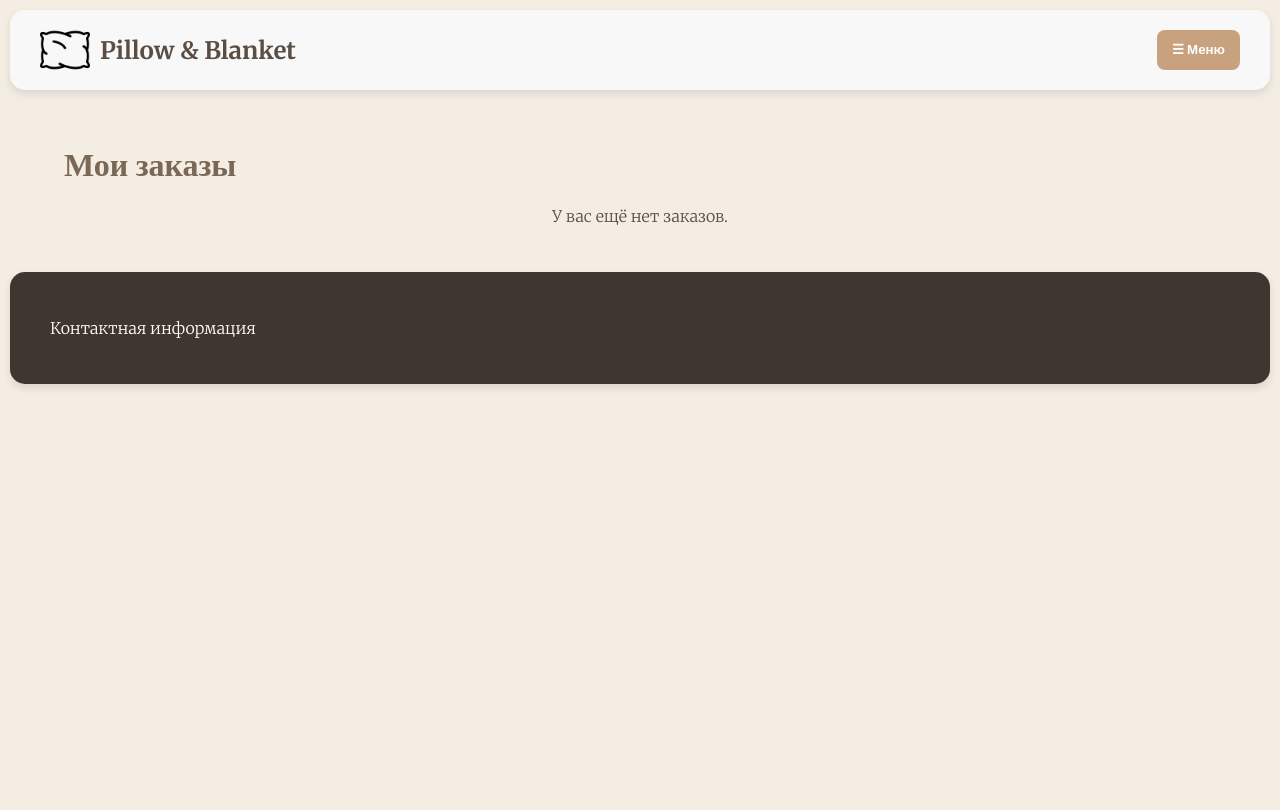
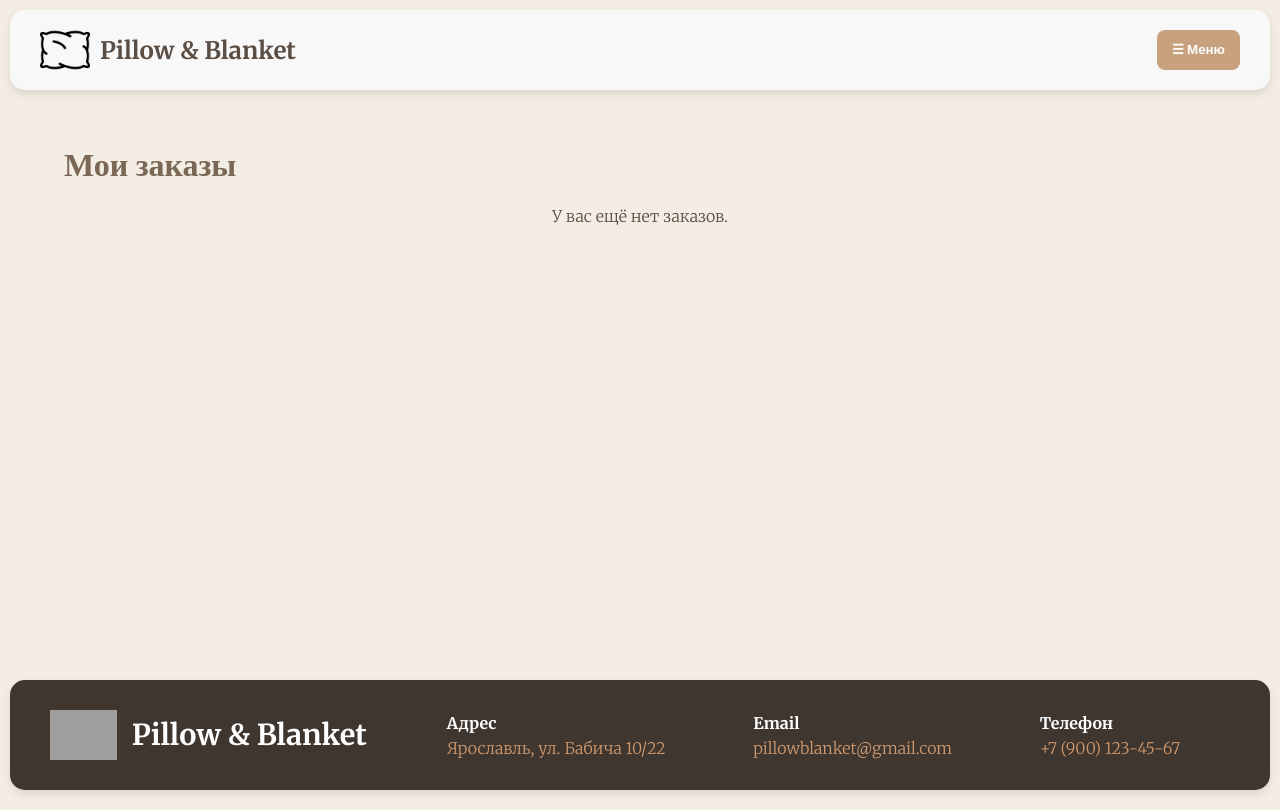
Before and after one commit to Crucio-o/pr, a PHP site: page /zakaz.php in a window 1280 px wide. Run offline with PHP 8.4, Linux system fonts and the light colour scheme; a user stored in the database is signed in; data comes from the database, SQL or seed files in the repository; data that the repository does not hold is empty; grey boxes are pictures that could not be loaded.

Commit message:
Update zakaz.php

```diff
--- a/zakaz.php
+++ b/zakaz.php
@@ -57,11 +57,14 @@ foreach ($rows as $row) {
     <link href="https://fonts.googleapis.com/css2?family=Playfair+Display:wght@400;700&family=Merriweather:wght@300;700&family=Poppins:wght@300;600&display=swap" rel="stylesheet">
 </head>
 <body>
+<div class="wrapper">
+<header>
 
-<header>
         <div class="logo">
-            <img src="img/logo.png">
-            Pillow & Blanket
+            <a href="index.php" style="text-decoration: none; color: inherit; display: flex; align-items: center;">
+                <img src="img/logo.png">
+                Pillow & Blanket
+            </a>
         </div>
         <button class="menu-button" onclick="toggleMenu()">☰ Меню</button>
         <nav>
@@ -115,9 +118,29 @@ foreach ($rows as $row) {
     <?php endif; ?>
 </main>
 
-<footer>
-        <p>Контактная информация</p>
+<footer id="contacts">
+    <div class="footer-container">
+        <div class="footer-logo">
+            <img src="img/logo_negate.png" alt="Pillow & Blanket">
+            <span class="company-name">Pillow & Blanket</span>
+        </div>
+        <div class="footer-contacts">
+            <div class="contact-item">
+                <span class="label">Адрес</span>
+                <span class="value">Ярославль, ул. Бабича 10/22</span>
+            </div>
+            <div class="contact-item">
+                <span class="label">Email</span>
+                <a href="" class="value">pillowblanket@gmail.com</a>
+            </div>
+            <div class="contact-item">
+                <span class="label">Телефон</span>
+                <a href="" class="value">+7 (900) 123-45-67</a>
+            </div>
+        </div>
+    </div>
 </footer>
+</div>
 <script>
     function toggleMenu() {
             const menu = document.getElementById("menuDropdown");
```
